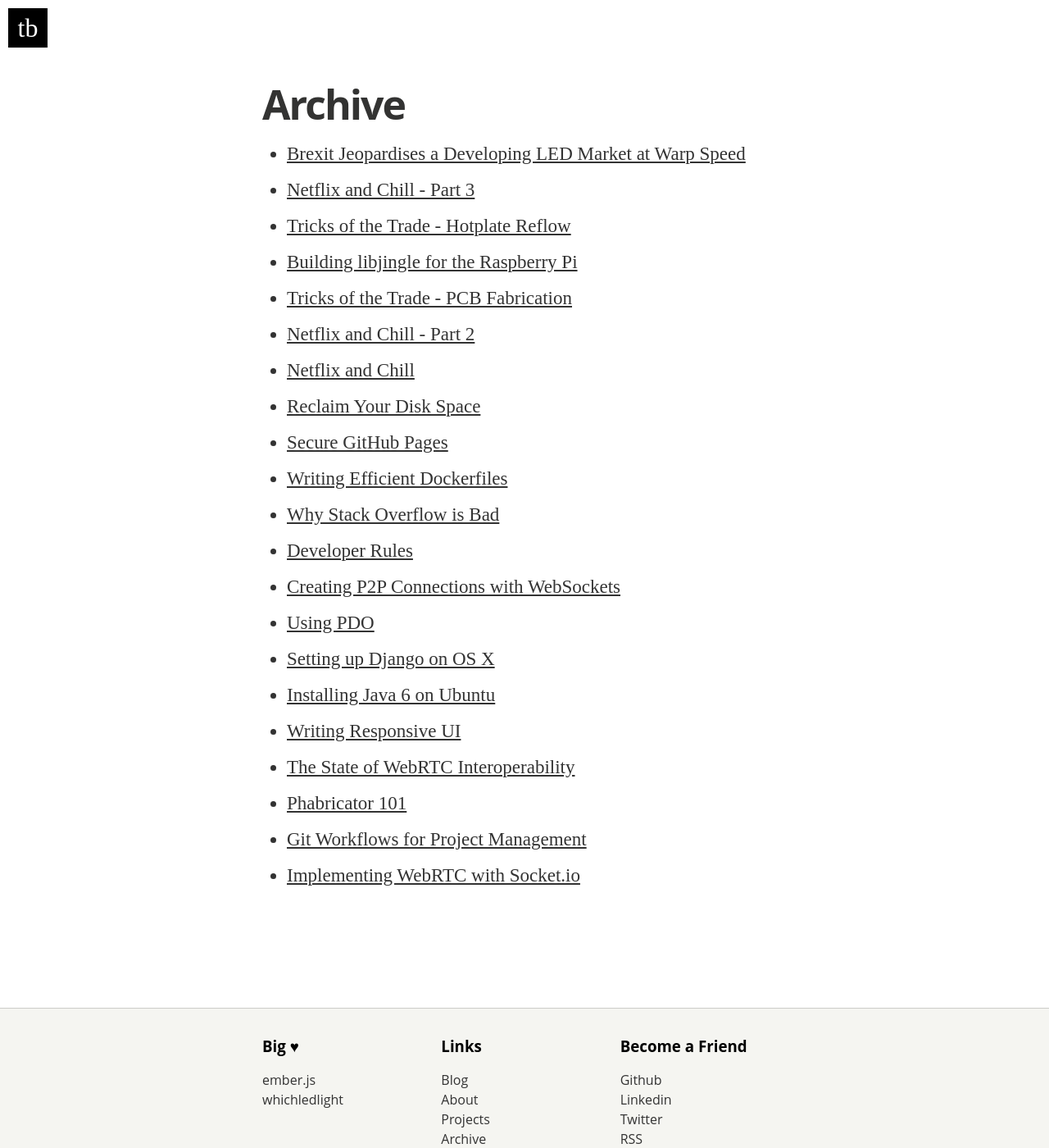
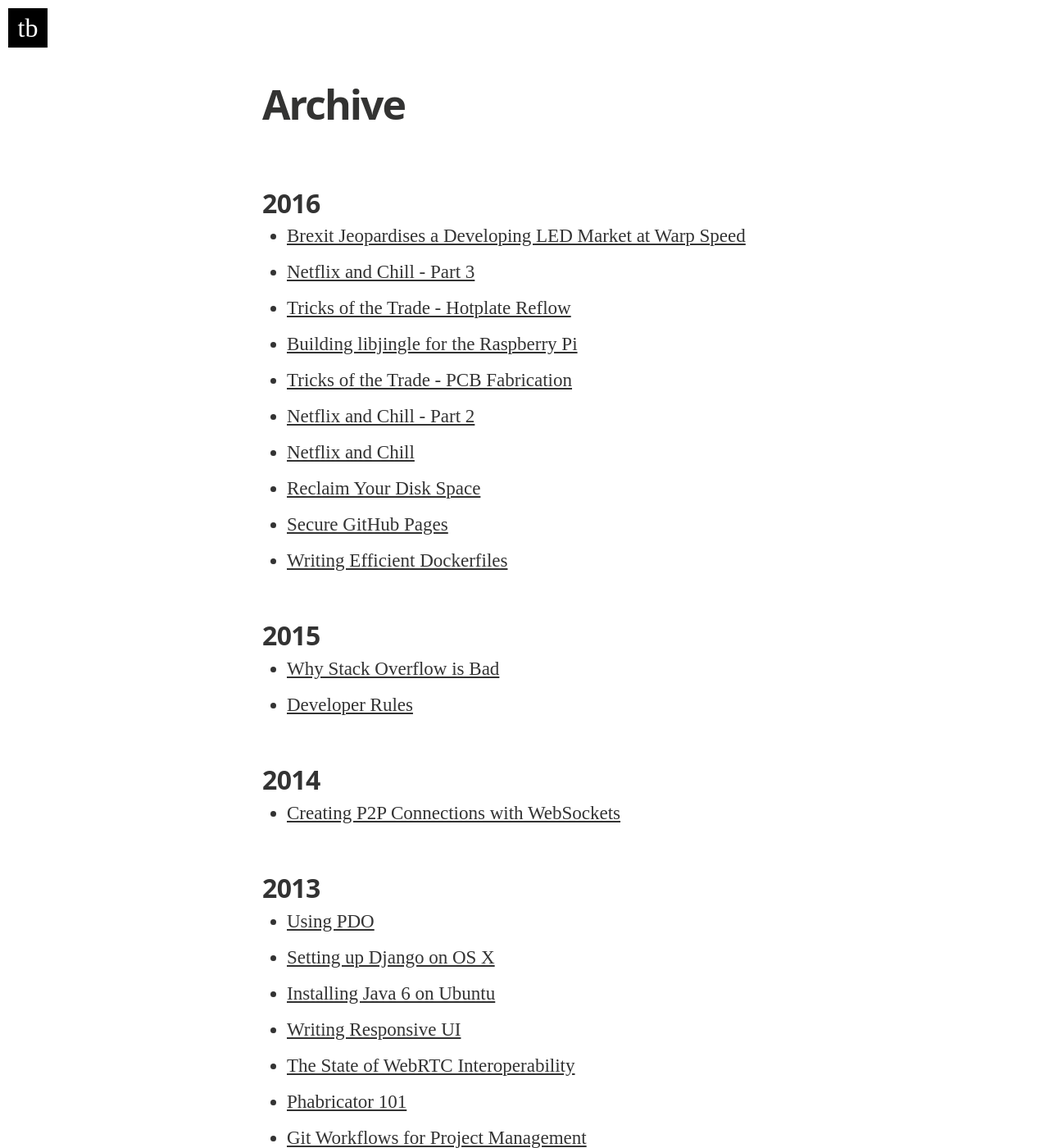
Before and after one commit to tomasbasham/tomasbasham.github.io, a Jekyll site: the page built from archive.html, in a window 1280 px wide and 1400 px high. Shown: the whole window at 82% size. Built offline with Jekyll 4.4.1, drawn with Linux system fonts in a browser that asks for light colours; nearby versions of some CDN libraries; some web fonts are replaced.

Commit message:
Archive now lists post years

```diff
--- a/archive.html
+++ b/archive.html
@@ -16,7 +16,16 @@
     <section class="post-content">
       <ul class="clearfix frame">
         {% for post in site.posts %}
-        <li><a href="{{ post.url }}">{{ post.title }}</a></li>
+          {% unless post.next %}
+            <h2>{{ post.date | date: '%Y' }}</h3>
+          {% else %}
+            {% capture year %}{{ post.date | date: '%Y' }}{% endcapture %}
+            {% capture nyear %}{{ post.next.date | date: '%Y' }}{% endcapture %}
+            {% if year != nyear %}
+              <h2>{{ post.date | date: '%Y' }}</h3>
+            {% endif %}
+          {% endunless %}
+          <li><a href="{{ post.url }}">{{ post.title }}</a></li>
         {% endfor %}
     </section>
   </article>
```
